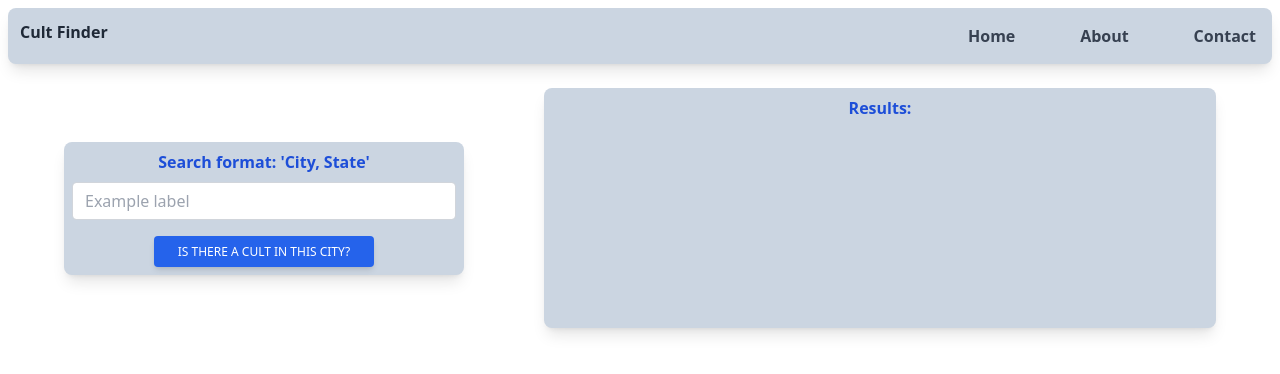
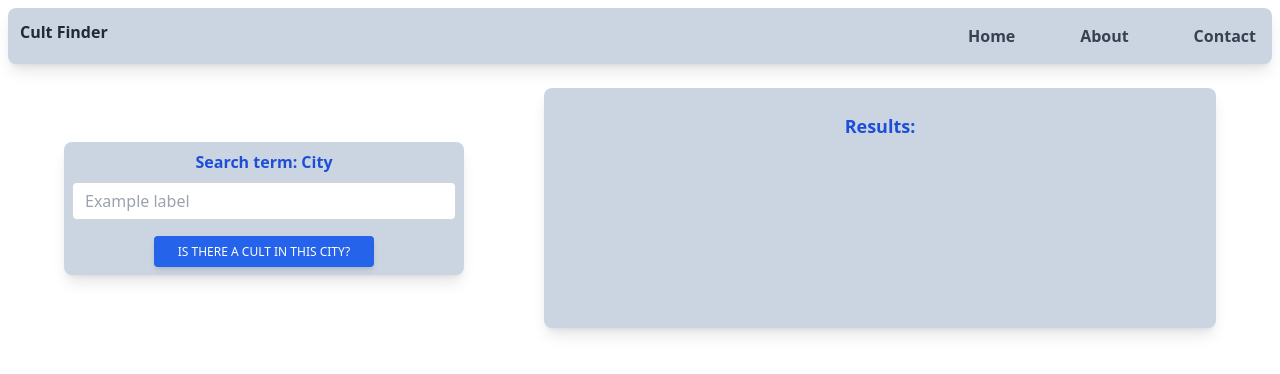
Before and after one commit to RDiMag/api-project, a website: page public/index.html in a window 1280 px wide. Drawn offline with Linux system fonts and the light colour scheme.

Commit message:
working api with styled paragraph text

```diff
--- a/public/index.html
+++ b/public/index.html
@@ -39,7 +39,7 @@
      <container class="p-6 flex flex-col w-full justify-around  items-center sm:items-center md:flex-row gap-4">
       <div class="p-2 sm:max-w-2/3 bg-slate-300 rounded-lg shadow-lg text-center">
         <div class="xl:w-96 pb-2">
-          <label for="exampleFormControlInput1" class="form-label inline-block  text-blue-700 font-semibold">Search format: 'City, State'</label>
+          <label for="exampleFormControlInput1" class="form-label inline-block  text-blue-700 font-semibold">Search term: City</label>
         </div>
         <div>
           <input
@@ -75,12 +75,12 @@
         </div>
       </div>
 
-      <div class="p-2 sm:max-w-2xl md:will-change-auto w-2/3 h-60 bg-slate-300 rounded-lg shadow-lg text-center">
-        <h3 class="text-blue-700 font-semibold">Results:</h3>
-        <p id="name"></p>
-        <p id="status"></p>
-        <p id="leader"></p>
-        </div>
+      <div class="p-6 sm:max-w-2xl md:will-change-auto w-2/3 h-60 bg-slate-300 rounded-lg shadow-lg text-center">
+        <h3 class="text-blue-700 font-semibold text-lg pb-2">Results:</h3>
+        <p id="name" class="font-semibold p-2"></p>
+        <p id="leader" class="font-semibold p-2"></p>
+        <p id="status" class="font-semibold p-2"></p>
+      </div>
 
      </container>
 
```
Also changed, not shown: public/styles.css.
